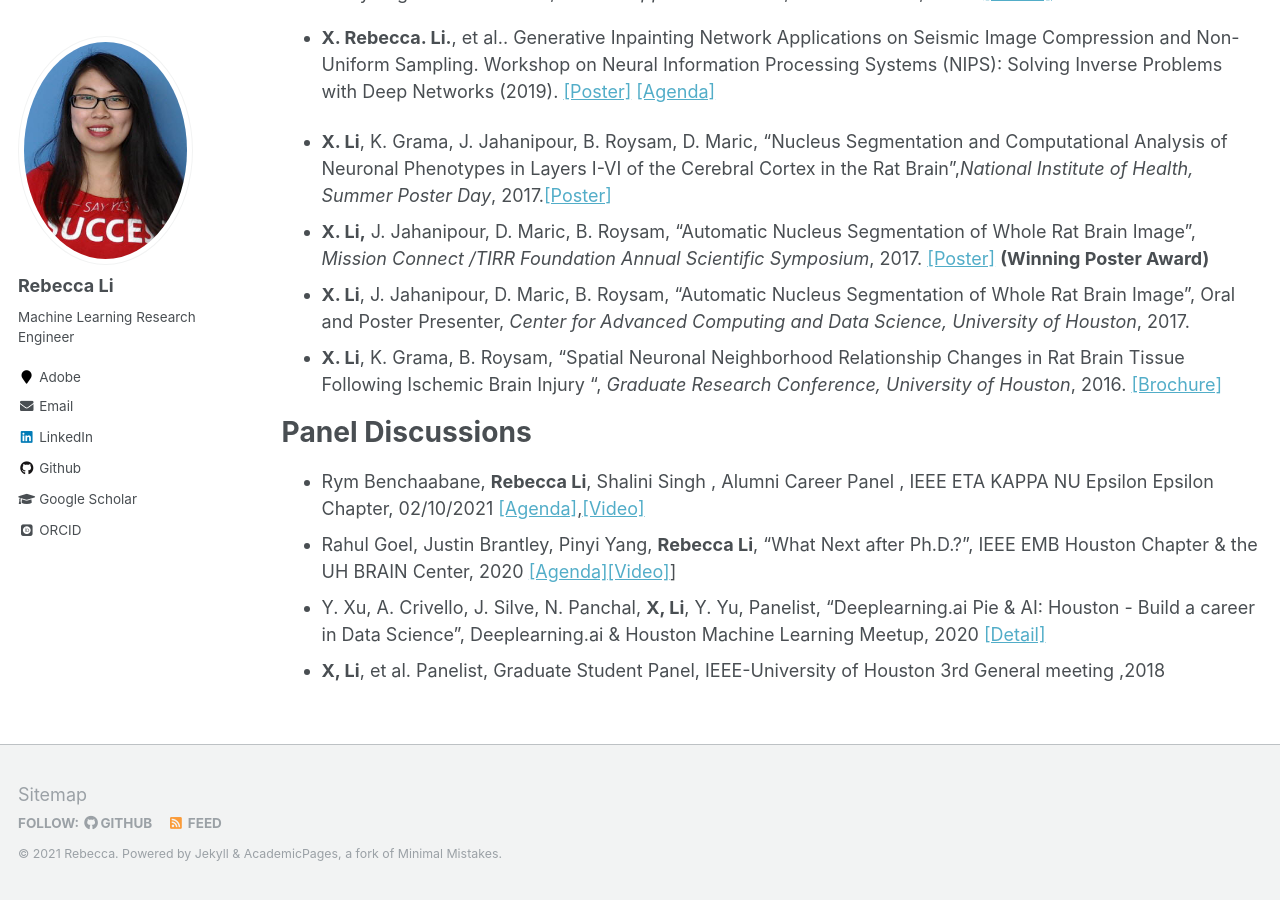
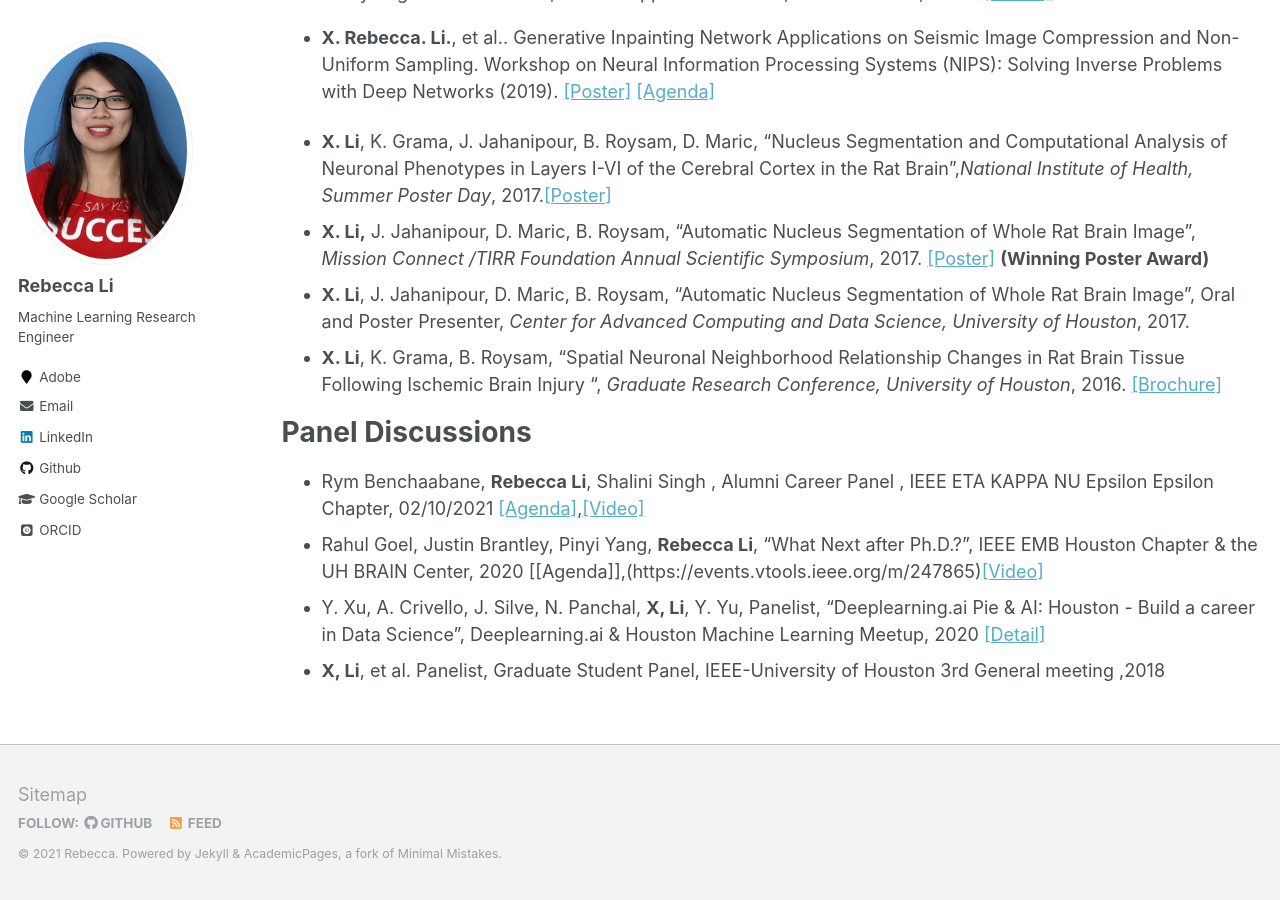
Before and after one commit to Xiaoyang-Rebecca/xiaoyang-rebecca.github.io, a Jekyll site: the page built from _pages/Presentations.md, in a window 1280 px wide and 900 px high, scrolled down 644 px. Built offline with Jekyll 4.4.1, drawn with Linux system fonts in a browser that asks for light colours; some web fonts are replaced; some of the changed lines change nothing that is shown.

Commit message:
Update Presentations.md

```diff
--- a/_pages/Presentations.md
+++ b/_pages/Presentations.md
@@ -28,6 +28,6 @@ author_profile: true
 
 # Panel Discussions
 - Rym Benchaabane, **Rebecca Li**, Shalini Singh , Alumni Career Panel , IEEE ETA KAPPA NU Epsilon Epsilon Chapter, 02/10/2021 [[Agenda]](https://hkn.ece.uh.edu/events-archive/),[[Video]](https://drive.google.com/file/d/15YZMDwmlQrM-k86MV53K1f1v1-K_BMYl/view)
-- Rahul Goel, Justin Brantley, Pinyi Yang, **Rebecca Li**, "What Next after Ph.D.?", IEEE EMB Houston Chapter & the UH BRAIN Center, 2020 [[Agenda]](https://events.vtools.ieee.org/m/247865)[[Video]](https://www.youtube.com/watch?v=bPFMW-IGGlA&feature=youtu.be&t=8)]
+- Rahul Goel, Justin Brantley, Pinyi Yang, **Rebecca Li**, "What Next after Ph.D.?", IEEE EMB Houston Chapter & the UH BRAIN Center, 2020 [[Agenda]],(https://events.vtools.ieee.org/m/247865)[[Video]](https://www.youtube.com/watch?v=bPFMW-IGGlA&feature=youtu.be&t=8)
 - Y. Xu, A. Crivello, J. Silve, N. Panchal, **X, Li**, Y. Yu, Panelist, "Deeplearning.ai Pie & AI: Houston - Build a career in Data Science", Deeplearning.ai & Houston Machine Learning Meetup, 2020 [[Detail]](https://www.meetup.com/Houston-Machine-Learning/events/267287657/)
 - **X, Li**, et al. Panelist, Graduate Student Panel, IEEE-University of Houston 3rd General meeting ,2018
```
